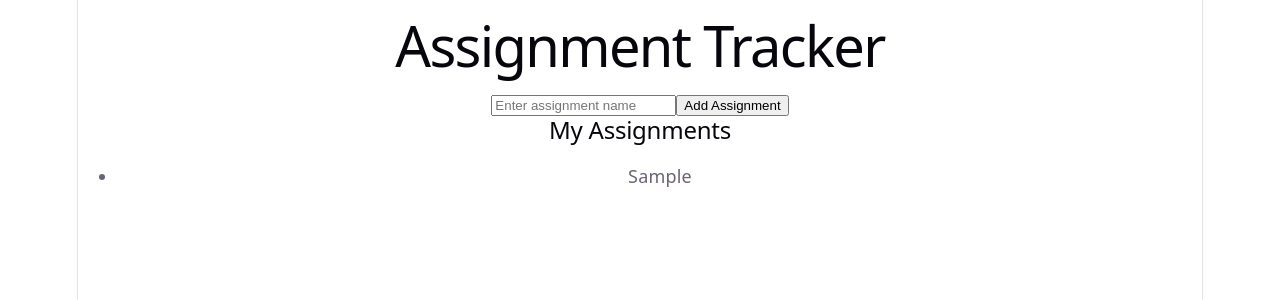
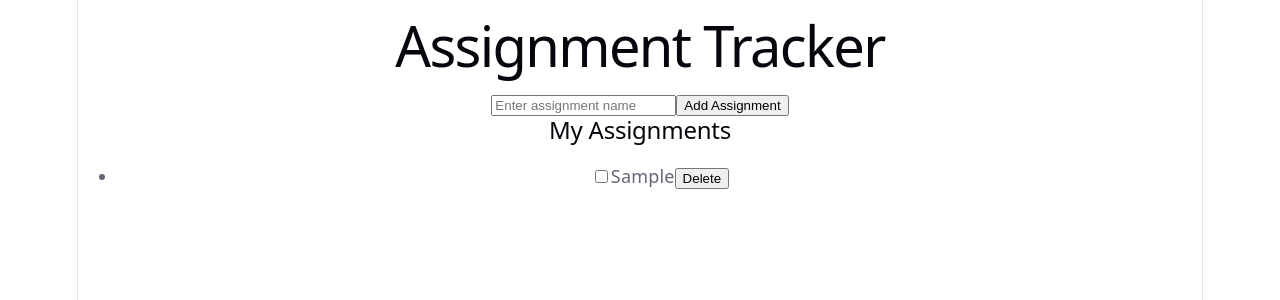
Before and after one commit to yash110905/react-assignment-tracker, a React (Vite) app in the folder react-assignment-tracker/: page / in a window 1280 px wide. Both pictures are taken after typing "Sample" into the empty fields and a click on the button "Add Assignment". Shown: the top 300 px of the page. Built offline with nearby package versions, Linux system fonts and the light colour scheme.

Commit message:
Added delete and complete assignment features

```diff
--- a/react-assignment-tracker/src/App.jsx
+++ b/react-assignment-tracker/src/App.jsx
@@ -7,13 +7,37 @@ function App() {
   const addAssignment = () => {
     if (assignment.trim() === "") return;
 
-    setAssignments([
-      ...assignments,
-      assignment
-    ]);
+    const newAssignment = {
+      id: Date.now(),
+      title: assignment,
+      completed: false
+    };
 
+    setAssignments([...assignments, newAssignment]);
     setAssignment("");
   };
+
+
+  const deleteAssignment = (id) => {
+    setAssignments(
+      assignments.filter((item) => item.id !== id)
+    );
+  };
+
+
+  const toggleComplete = (id) => {
+    setAssignments(
+      assignments.map((item) =>
+        item.id === id
+          ? {
+              ...item,
+              completed: !item.completed
+            }
+          : item
+      )
+    );
+  };
+
 
   return (
     <div>
@@ -34,9 +58,32 @@ function App() {
       <h2>My Assignments</h2>
 
       <ul>
-        {assignments.map((item, index) => (
-          <li key={index}>
-            {item}
+        {assignments.map((item) => (
+          <li key={item.id}>
+
+            <input
+              type="checkbox"
+              checked={item.completed}
+              onChange={() => toggleComplete(item.id)}
+            />
+
+            <span
+              style={{
+                textDecoration: item.completed
+                  ? "line-through"
+                  : "none"
+              }}
+            >
+              {item.title}
+            </span>
+
+
+            <button
+              onClick={() => deleteAssignment(item.id)}
+            >
+              Delete
+            </button>
+
           </li>
         ))}
       </ul>
```
